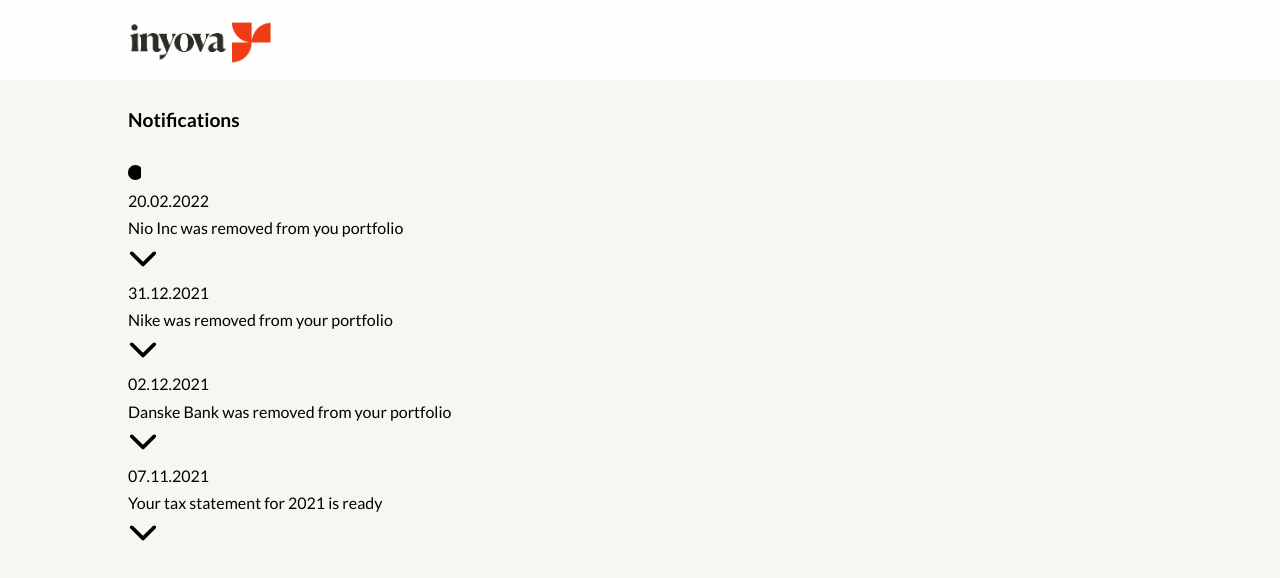
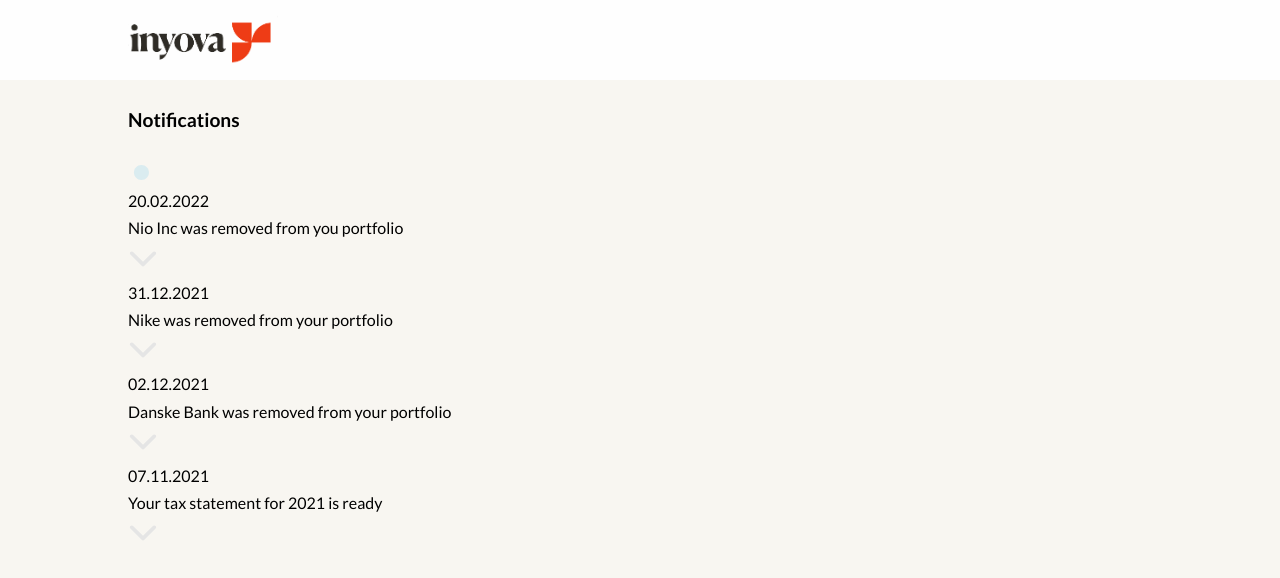
Before and after one commit to amstelmach/notification-center, a React (Create React App) app: page / in a window 1280 px wide. Shown: the top 578 px of the page. Built offline with nearby package versions, Linux system fonts and the light colour scheme.

Commit message:
add colors and other styles for icons

```diff
--- a/src/NotificationItem.js
+++ b/src/NotificationItem.js
@@ -14,14 +14,21 @@
           onClick={() => setIsActive(!isActive)}
         >
           <div className='accordion__status'>
-            {status === 'new' ? <StatusDot height={15} /> : null}
+            {status === 'new' ? (
+              <StatusDot height={15} width={25} fill={'#daecf0'} />
+            ) : null}
           </div>
           <div className='accordion__date'>{date}</div>
           <div className='accordion__title'>{title}</div>
           {isActive ? (
-            <ChevronUp width={30} height={30} />
+            <ChevronUp width={30} height={30} className='accordion__chevron' />
           ) : (
-            <ChevronDown width={30} height={30} />
+            <ChevronDown
+              width={30}
+              height={30}
+              className='accordion__chevron'
+              fill={'#e5e5e5'}
+            />
           )}
         </div>
 
```
